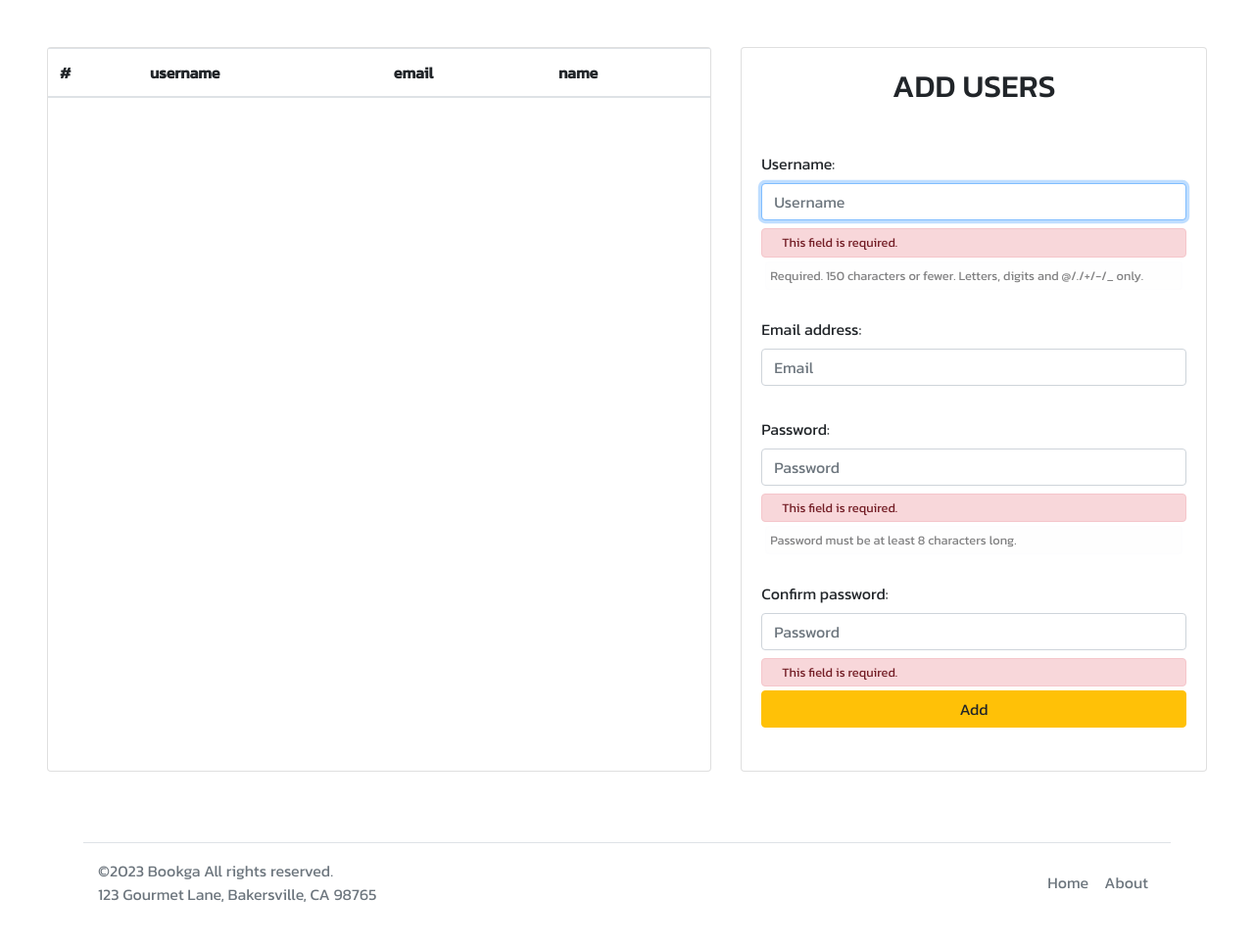
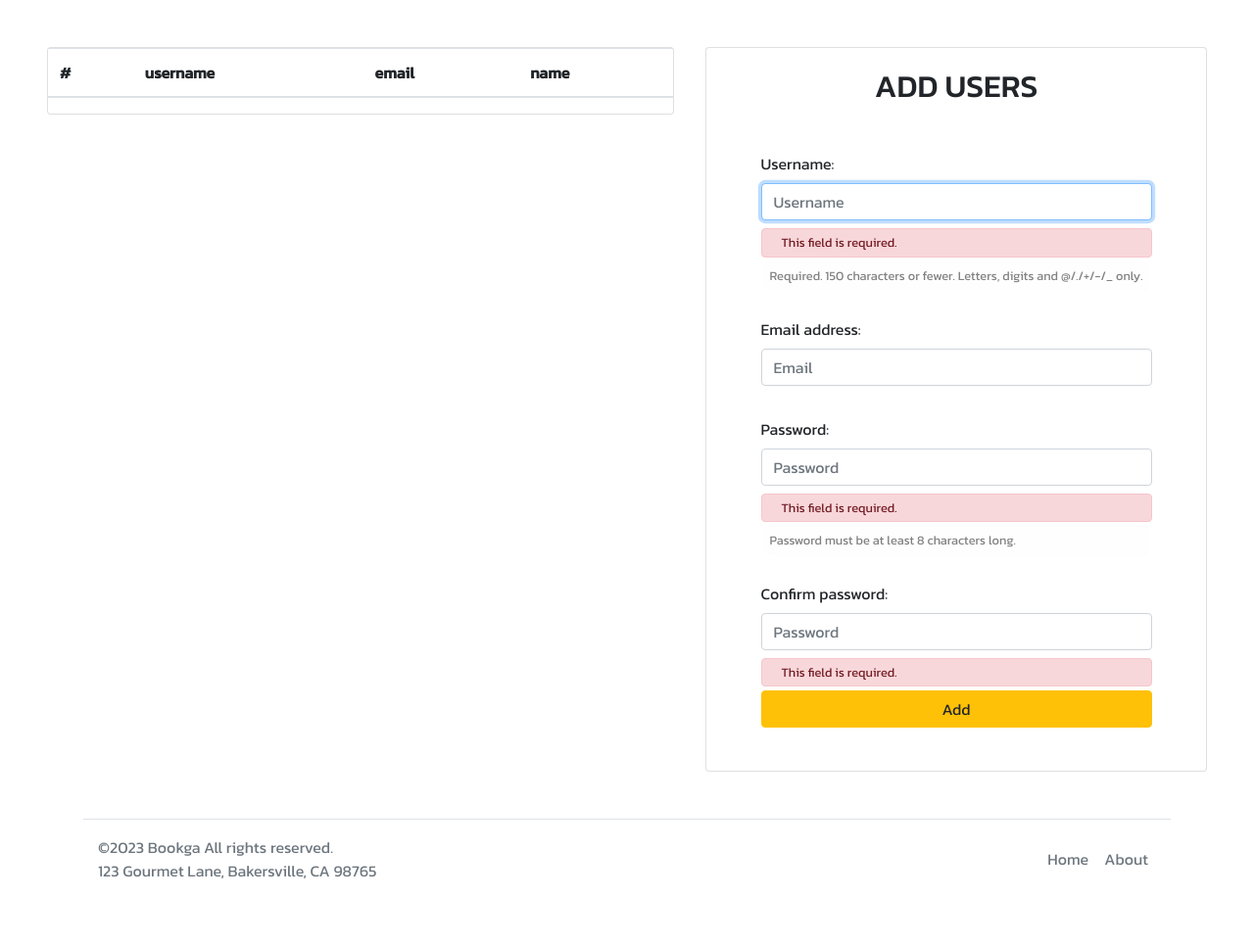
Before and after one commit to CN331-bnnpp/bookga, a Django app: page /create/ in a window 1280 px wide. Shown: the part 72-1037 px from the top of the page at 98% size. After the commit the page ends 969 px from the top, so only its background shows below. Run offline with Django 4.2, Linux system fonts and the light colour scheme; lists and menus that the app fills with data are empty; parts of the project's set-up code (start-up, migrations or seed data) failed here and were passed over.

Commit message:
Revert "Fix formatting issues in views.py and templates (TEMP)"
This reverts commit 3f21661bd72d2342b58367d3a0ca47b5b58bbf94.

```diff
--- a/templates/about/page_about.html
+++ b/templates/about/page_about.html
@@ -11,8 +11,8 @@
           </a>
 
           <ul class="nav col-12 col-lg-auto me-lg-auto mb-2 justify-content-center mb-md-0">
-            <li class="nav-item" ><a href="/" class="nav-link px-2 text-light">Home</a></li>
-            <li class="nav-item" ><a href="" class="nav-link px-2 text-white">About</a></li>
+            <li><a href="/" class="nav-link px-2 text-light">Home</a></li>
+            <li><a href="" class="nav-link px-2 text-white">About</a></li>
           </ul>
 
           <div class="text-end">
--- a/templates/account/create_member.html
+++ b/templates/account/create_member.html
@@ -22,11 +22,7 @@
     </div>
   </header>
 
-  <div class="row p-5">
-
-    <div class="col-sm-7">
-    <div class="card h-100">
-
+  <div class="card my-5 ml-5 align-items-center justify-content-md-start position-absolute" style="width: 50%;">
     <table class="table table-hover">
       <thead>
         <tr>
@@ -48,11 +44,9 @@
       </tbody>
     </table>
   </div>
-  </div>
 
 
-  <div class="col-sm-5">
-    <div class="card h-100">
+  <div class="card my-5 ml-auto mr-5 align-items-center justify-content-md-end" style="width: 40%;">
     <div class="card-body">
       <form action="{% url 'create' %}" method="post">
         {% csrf_token %}
@@ -91,10 +85,6 @@
       </form>
     </div>
   </div>
-  </div>
-    </div>
-</div>
-</div>
 
   <div class="container">
     <footer class="d-flex flex-wrap justify-content-between align-items-center py-3 my-4 border-top">
@@ -109,7 +99,7 @@
 
       <ul class="nav col-md-4 justify-content-end">
         <li class="nav-item"><a href="/" class="nav-link px-2 text-muted">Home</a></li>
-        <li class="nav-item"><a href="/about" class="nav-link px-2 text-muted">About</a></li>
+        <li class="nav-item"><a href="about" class="nav-link px-2 text-muted">About</a></li>
       </ul>
     </footer>
   </div>
```
Also changed, not shown: shift/views.py (+2 -16 lines), templates/home/home.html (+4 -4 lines), templates/shift/add.html (+7 -4 lines).
